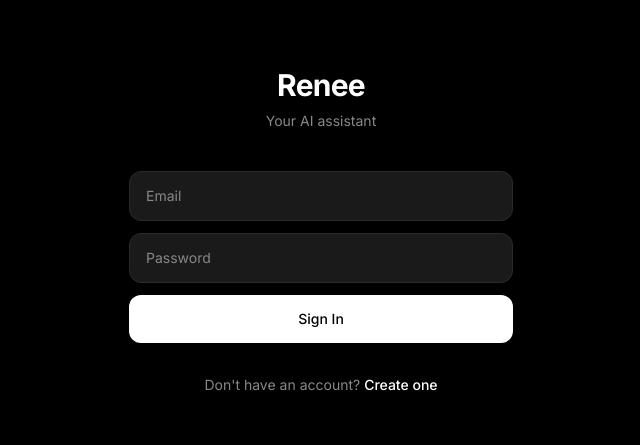
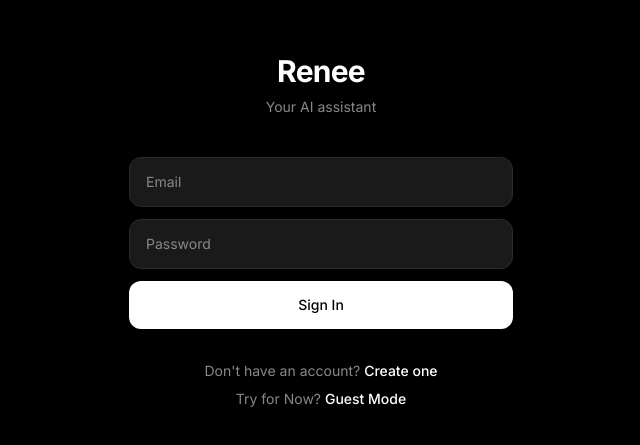
Before and after one commit to rvishakhs/renee_gpt_frontend, a React (Vite) app: page / in a window 1280 px wide. Shown: the part 169-614 px from the top of the page, without its empty margins (319-959 px from the left). Built offline with nearby package versions, Linux system fonts and the light colour scheme.

Commit message:
guest section implymented

```diff
--- a/src/Auth/Login.jsx
+++ b/src/Auth/Login.jsx
@@ -40,6 +40,17 @@ function Login({ onNavigate }) {
         setIsLoading(false);
       }
     };
+
+  const handleGuestMode = () => {
+    // Generate a random ID for this session
+    const guestId = `guest_${Math.random().toString(36).substring(2, 11)}`;
+
+    // Save to sessionStorage (disappears when tab closes)
+    sessionStorage.setItem('user_id', guestId);
+    sessionStorage.setItem('is_guest', 'true'); // Flag to identify guests if needed
+
+    onNavigate('chat');
+  };
 
   return (
     <div className="flex-1 flex items-center justify-center p-4 bg-dark-950">
@@ -95,6 +106,15 @@ function Login({ onNavigate }) {
             Create one
           </span>
         </p>
+        <p className="text-dark-200 text-center mt-2 text-sm">
+          Try for Now?{' '}
+          <span
+            onClick={handleGuestMode}
+            className="text-white hover:underline cursor-pointer font-medium transition-colors"
+          >
+            Guest Mode
+          </span>
+        </p>
       </div>
     </div>
   );
--- a/src/Interface/ChatInterface.jsx
+++ b/src/Interface/ChatInterface.jsx
@@ -24,7 +24,7 @@ function ChatInterface({ onLogout }) {
   }, []);
 
   const [userId] = useState(localStorage.getItem('user_id'));
-
+  const isGuest = sessionStorage.getItem('is_guest') === 'true';
   const handleSend = async (e) => {
     e.preventDefault();
     if (!inputValue.trim() && !attachedFile) return;
@@ -173,7 +173,7 @@ function ChatInterface({ onLogout }) {
       </aside>
 
       {/* Main Area */}
-      <main className="flex-1 flex flex-col relative min-w-0">
+      <main className="flex-1 flex flex-col  relative min-w-0">
         {/* Top bar */}
         <header className="flex items-center h-12 px-4 border-b border-dark-700/30 shrink-0">
           <button
@@ -186,6 +186,17 @@ function ChatInterface({ onLogout }) {
           </button>
           <span className="text-sm font-medium text-dark-100 ml-2 md:ml-0">Renee</span>
         </header>
+
+            {isGuest && (
+        <div className="sticky top-0 z-10 bg-amber-500/10 border-b border-amber-500/20 backdrop-blur-md">
+          <p className="text-amber-500 text-[11px] font-medium text-center py-2 flex items-center justify-center gap-2">
+            <svg className="w-3 h-3" fill="none" stroke="currentColor" viewBox="0 0 24 24">
+              <path strokeLinecap="round" strokeLinejoin="round" strokeWidth="2" d="M13 16h-1v-4h-1m1-4h.01M21 12a9 9 0 11-18 0 9 9 0 0118 0z" />
+            </svg>
+            Guest Session: History won't be saved.
+          </p>
+        </div>
+      )}
 
         {/* Messages or Empty State */}
         <div className="flex-1 overflow-y-auto">
```
